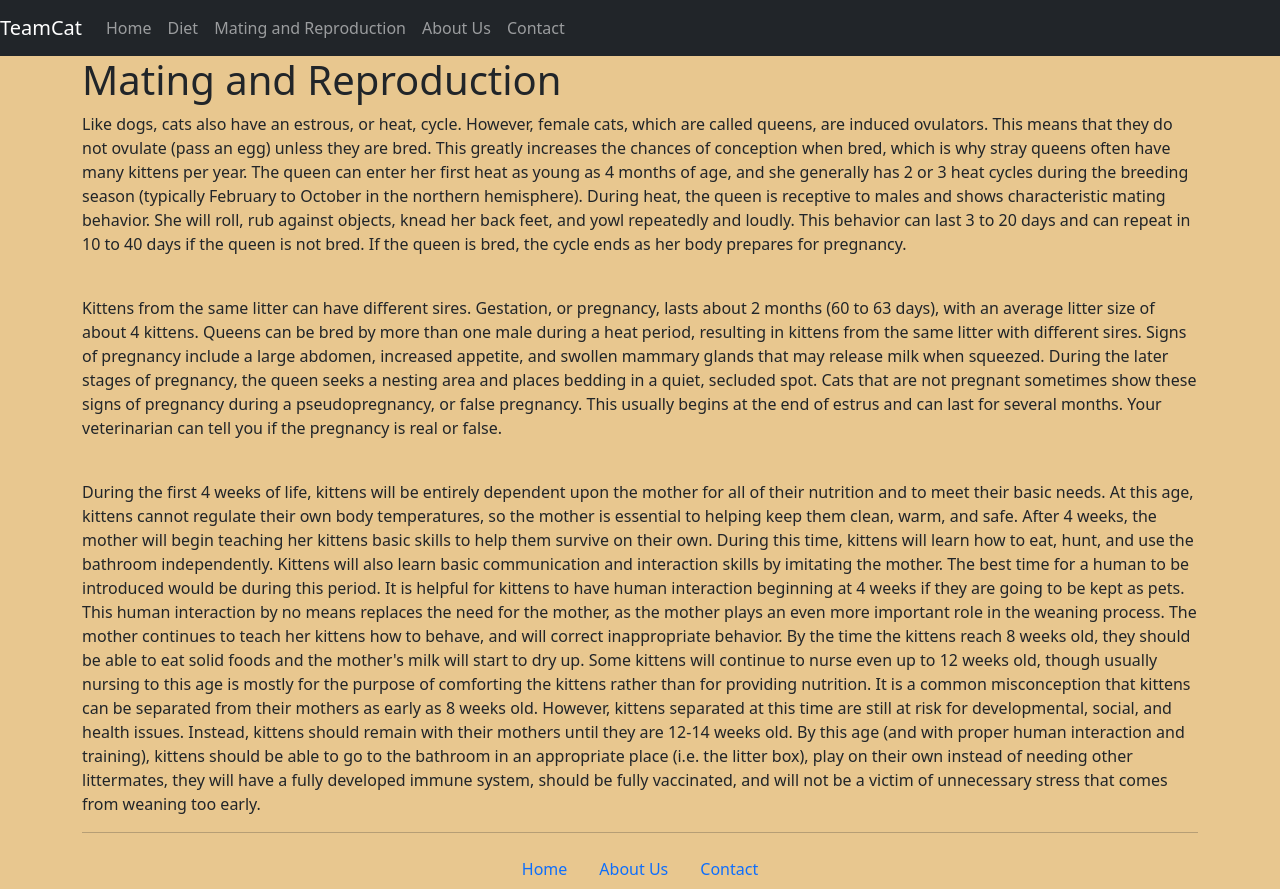
After one commit to Alasdair666/TeamCat, a Flask app: page /mating-reproduction in a window 1280 px wide. The commit adds this page. Run offline with Flask 2, Linux system fonts and the light colour scheme; some libraries are stand-ins or nearby versions.

Commit message:
Add mating and reporoduction page

```diff
--- /dev/null
+++ b/templates/mating-reproduction.html
@@ -0,0 +1,62 @@
+{% extends 'layout.html' %}
+{% block content %}
+<div class="container">
+    <h1>Mating and Reproduction</h1>
+    <p>
+        Like dogs, cats also have an estrous, or heat, cycle.
+        However, female cats, which are called queens, are induced ovulators.
+        This means that they do not ovulate (pass an egg) unless they are bred.
+        This greatly increases the chances of conception when bred, which is why stray queens often have many kittens
+        per year.
+        The queen can enter her first heat as young as 4 months of age,
+        and she generally has 2 or 3 heat cycles during the breeding season (typically February to October in the
+        northern hemisphere).
+        During heat, the queen is receptive to males and shows characteristic mating behavior.
+        She will roll, rub against objects, knead her back feet, and yowl repeatedly and loudly.
+        This behavior can last 3 to 20 days and can repeat in 10 to 40 days if the queen is not bred.
+        If the queen is bred, the cycle ends as her body prepares for pregnancy.
+    </p>
+    <br />
+    <p>
+        Kittens from the same litter can have different sires.
+        Gestation, or pregnancy, lasts about 2 months (60 to 63 days), with an average litter size of about 4 kittens.
+        Queens can be bred by more than one male during a heat period, resulting in kittens from the same litter with
+        different sires.
+        Signs of pregnancy include a large abdomen, increased appetite, and swollen mammary glands that may release milk
+        when squeezed.
+        During the later stages of pregnancy, the queen seeks a nesting area and places bedding in a quiet, secluded
+        spot.
+        Cats that are not pregnant sometimes show these signs of pregnancy during a pseudopregnancy, or false pregnancy.
+        This usually begins at the end of estrus and can last for several months.
+        Your veterinarian can tell you if the pregnancy is real or false.
+    </p>
+    <br />
+    <p>
+        During the first 4 weeks of life, kittens will be entirely dependent upon the mother for all of their nutrition
+        and to meet their basic needs.
+        At this age, kittens cannot regulate their own body temperatures, so the mother is essential to helping keep
+        them clean, warm, and safe.
+        After 4 weeks, the mother will begin teaching her kittens basic skills to help them survive on their own.
+        During this time, kittens will learn how to eat, hunt, and use the bathroom independently.
+        Kittens will also learn basic communication and interaction skills by imitating the mother.
+        The best time for a human to be introduced would be during this period.
+        It is helpful for kittens to have human interaction beginning at 4 weeks if they are going to be kept as pets.
+        This human interaction by no means replaces the need for the mother,
+        as the mother plays an even more important role in the weaning process.
+        The mother continues to teach her kittens how to behave, and will correct inappropriate behavior.
+        By the time the kittens reach 8 weeks old, they should be able to eat solid foods
+        and the mother's milk will start to dry up.
+        Some kittens will continue to nurse even up to 12 weeks old,
+        though usually nursing to this age is mostly for the purpose of comforting the kittens rather than for providing
+        nutrition.
+        It is a common misconception that kittens can be separated from their mothers as early as 8 weeks old.
+        However, kittens separated at this time are still at risk for developmental, social, and health issues.
+        Instead, kittens should remain with their mothers until they are 12-14 weeks old.
+        By this age (and with proper human interaction and training),
+        kittens should be able to go to the bathroom in an appropriate place (i.e.
+        the litter box), play on their own instead of needing other littermates,
+        they will have a fully developed immune system, should be fully vaccinated,
+        and will not be a victim of unnecessary stress that comes from weaning too early.
+    </p>
+</div>
+{% endblock %}
--- a/templates/navigation.html
+++ b/templates/navigation.html
@@ -10,6 +10,9 @@
         <a class="nav-link" href="/diet">Diet</a>
       </li>
       <li class="nav-item">
+        <a class="nav-link" href="/mating-reproduction">Mating and Reproduction</a>
+      </li>
+      <li class="nav-item">
         <a class="nav-link" href="/about">About Us</a>
       </li>
       <li class="nav-item">
```
Also changed, not shown: tests/test_page.py (+11 -0 lines).
